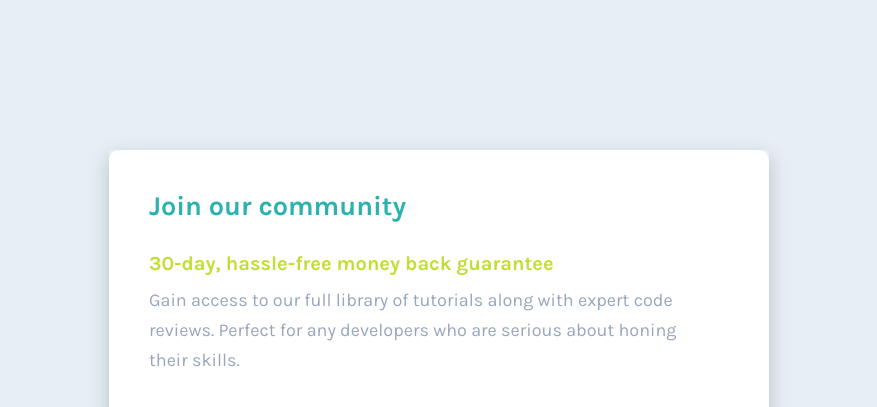
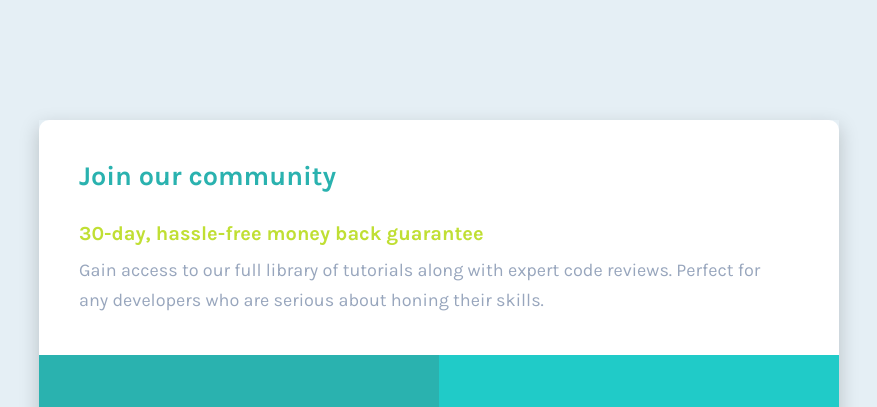
Before and after one commit to OsiusKara/Frontend-Mentor---Single-Price-Grid-Component, a plain HTML site: page index.html in a window 1280 px wide. Shown: the top 407 px of the page, without its empty margins (201-1078 px from the left). Drawn offline with Linux system fonts and the light colour scheme.

Commit message:
Fixed Layout Issues in MS-Edge

```diff
--- a/style.css
+++ b/style.css
@@ -172,21 +172,23 @@ button:hover {
     display: flex;
     justify-content: center;
     align-items: center;
-    width: 80vw;
-    height: 80vh;
-    margin-top: 70px;
   }
 
   .wrapper {
-    width: 100%;
+    display: grid;
+    justify-content: center;
+    align-items: center;
+    min-height: 90vh;
+    min-width: 100vh;
+    margin: 0;
   }
 
   .cards {
-    width: 660px;
+    max-width: 800px;
     height: 480px;
     display: grid;
     grid-template-columns: repeat(2, 1fr);
-    grid-template-rows: repeat(2, auto);
+    grid-template-rows: repeat(2, 1fr);
     margin: 0 auto;
     box-shadow: rgba(0, 0, 0, 0.2) 0px 7px 19px;
   }
```
